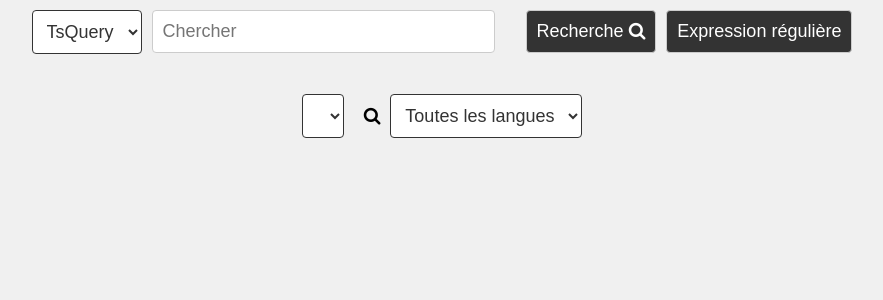
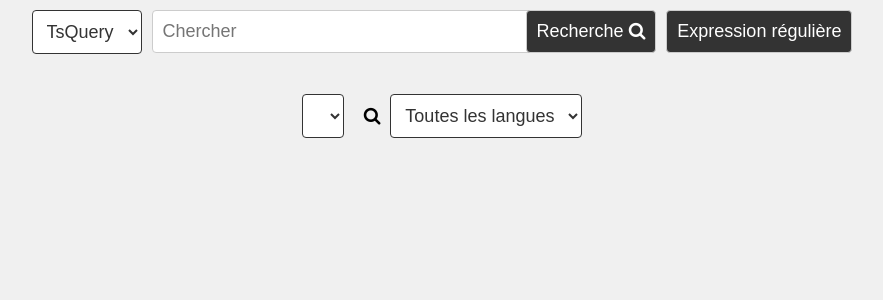
Before and after one commit to Lexika-Project/lexika, a Flask app: page /home in a window 1280 px wide. Shown: the part 60-360 px from the top of the page, without its empty margins (198-1081 px from the left). Run offline with Flask 3, Linux system fonts and the light colour scheme; data that the repository does not hold is empty; some libraries are stand-ins or nearby versions.

Commit message:
Update style.css

```diff
--- a/site/static/css/style.css
+++ b/site/static/css/style.css
@@ -130,7 +130,7 @@ table th {
 }
 
 #search {
-    width: 130%;
+    width: 145%;
     padding: 10px;
     font-size: 18px;
     border: 1px solid #ccc;
```
